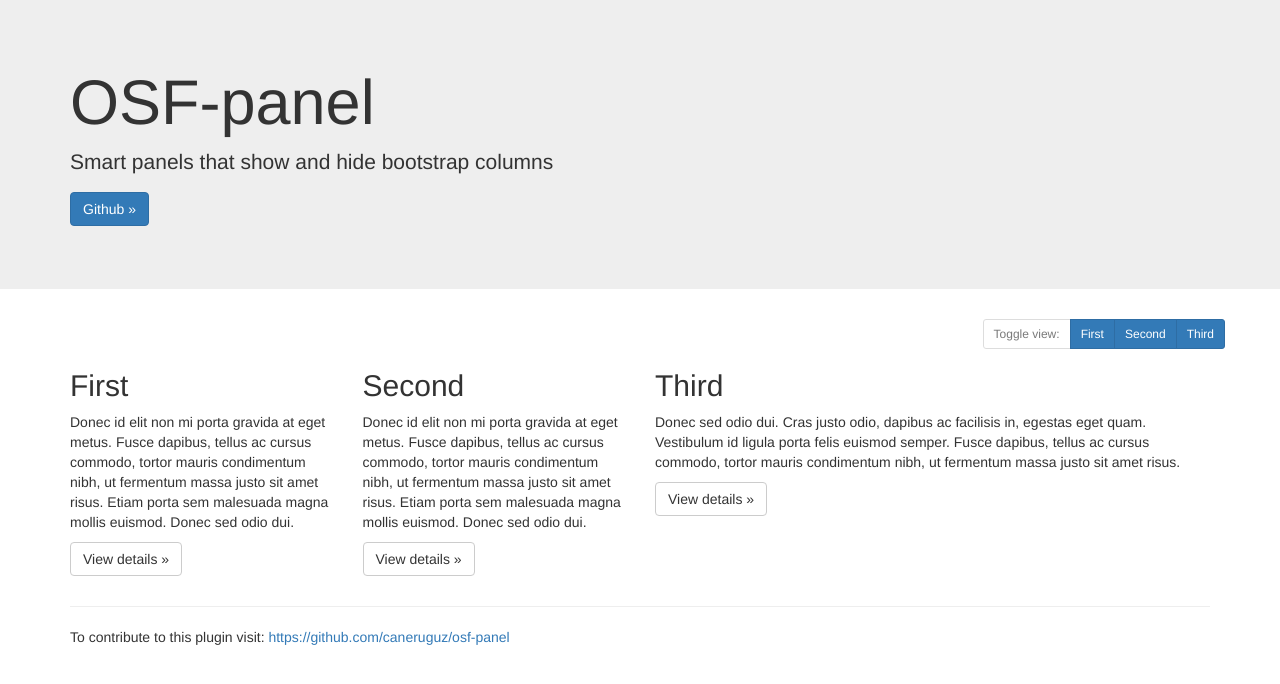
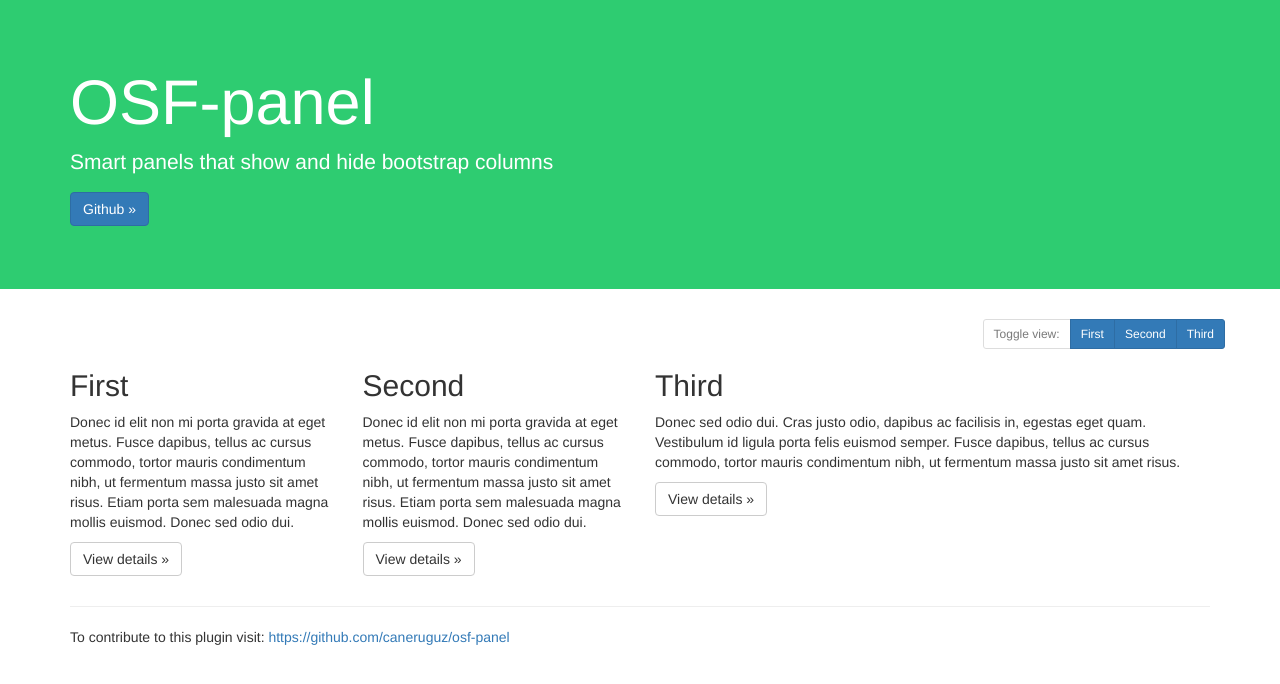
Before and after one commit to CenterForOpenScience/osf-panel, a plain HTML site: page index.html in a window 1280 px wide. Drawn offline with nearby package versions, Linux system fonts and the light colour scheme.

Commit message:
Change jumbotron color

```diff
--- a/jumbotron.css
+++ b/jumbotron.css
@@ -2,3 +2,8 @@
 body {
   padding-bottom: 20px;
 }
+
+.jumbotron {
+	color: #FFF;
+	background-color: #2ECC71;
+}
```
